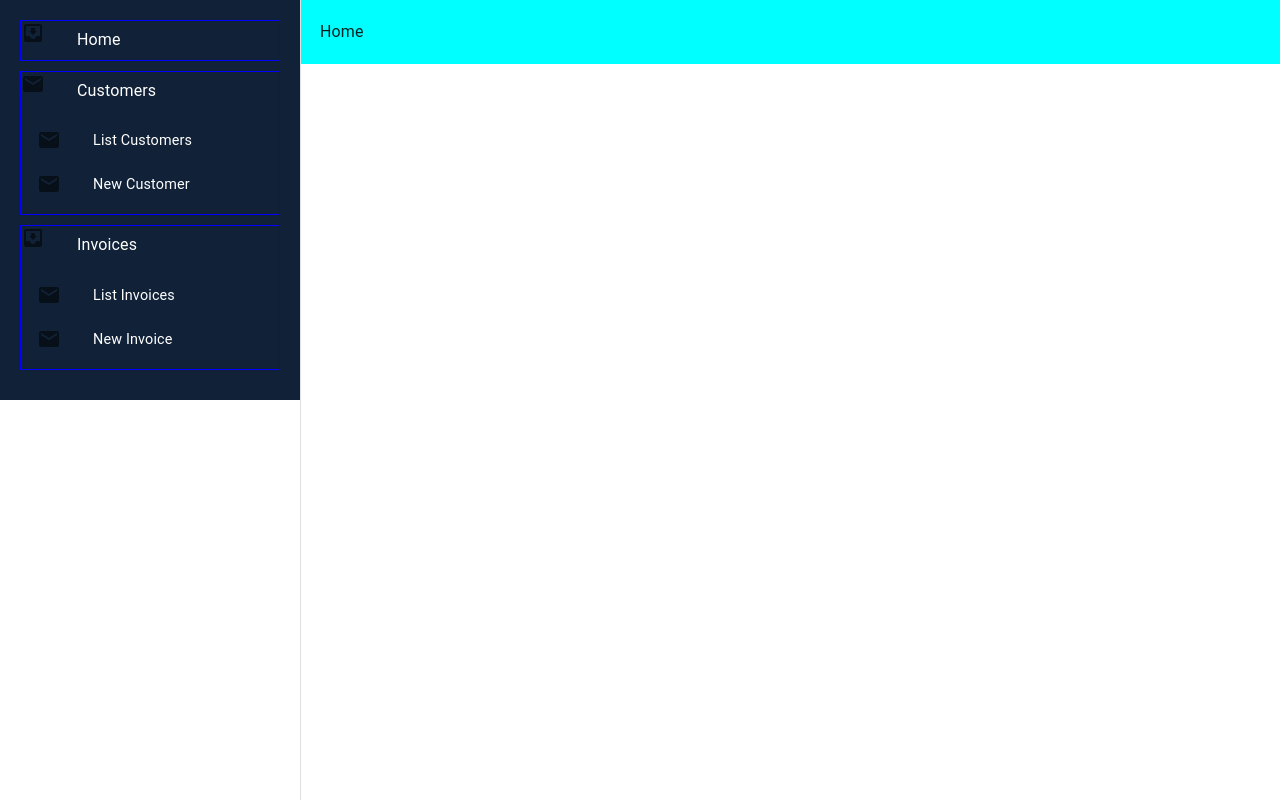
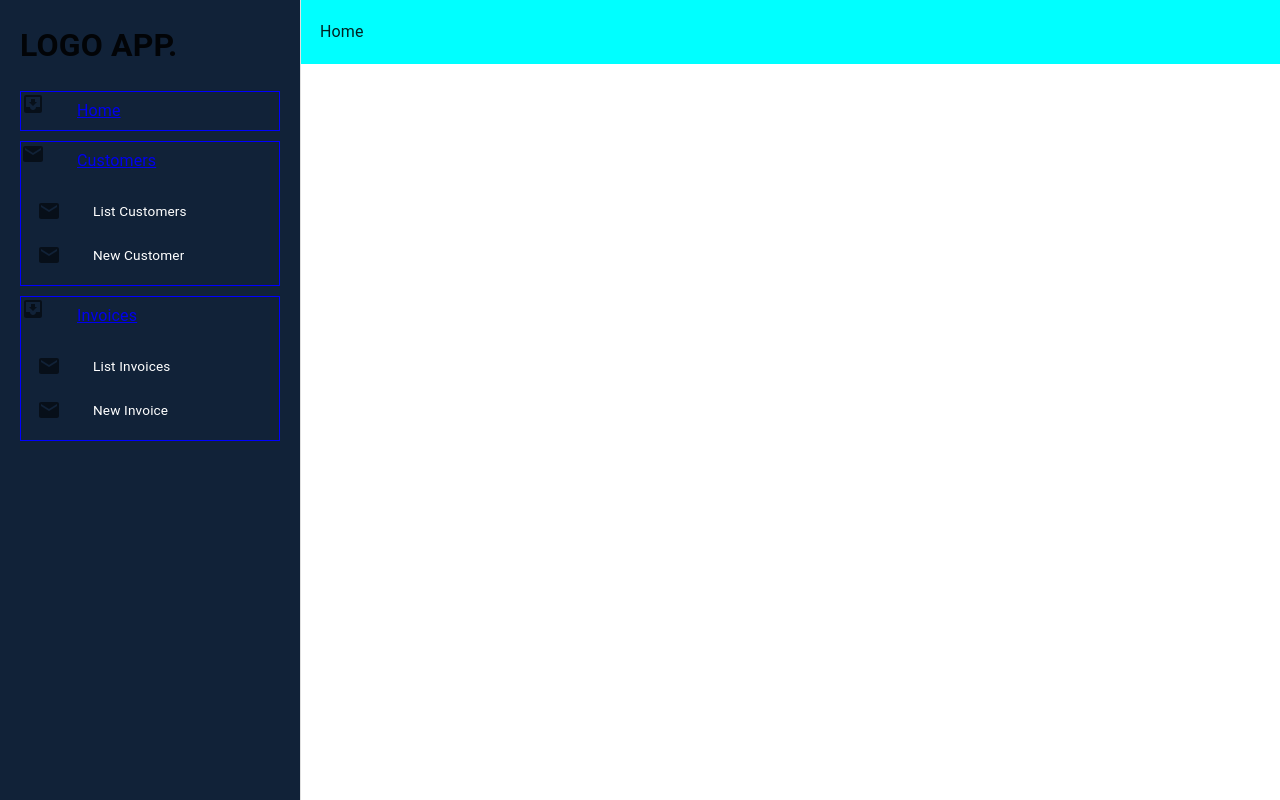
Before and after one commit to hsouiti/client-tracking-nodejs-react, a React (Create React App) app in the folder client/: page / in a window 1280 px wide. Built offline with nearby package versions, Linux system fonts and the light colour scheme.

Commit message:
working on the sidebar styles...

```diff
--- /dev/null
+++ b/client/src/components/layout/logo/LogoApp.tsx
@@ -0,0 +1,9 @@
+import React from 'react'
+
+const LogoApp = ({...logo}) => {
+    return (
+       <h1>{logo.text}</h1>
+    )
+}
+
+export default LogoApp
--- a/client/src/components/sidebar/SideBar.tsx
+++ b/client/src/components/sidebar/SideBar.tsx
@@ -12,28 +12,36 @@ import {
 
 import { appRoutes } from '../../constants/appRoutes'
 
-import useStyles from './styles'
+import useStyles from './sidebarStyles'
+import SideBarLink from './SideBarLink'
+import LogoApp from '../layout/logo/LogoApp'
 
+const logo= {text:'LOGO APP.'}
 
 const SideBar = () => {
   const styles = useStyles()
 
     return (
-
+      <>
       <MuiDrawer
         variant="permanent"
         anchor="left"
         open
         >
             <Box className={styles.sidebar}>
-
+                <LogoApp {...logo}/>
                   {
                     appRoutes.map(el => {
                       return (
                         <div className={styles.sideBarElement} key={el.name}>
                             <Typography variant="subtitle1" gutterBottom >
                                 <ListItemIcon >{el.icon}</ListItemIcon>
-                                {el.name}
+                                <NavLink
+                                to={el.path}
+                                //className={`${styles.navLink} ${styles.navLinkRoot}`}
+                                >
+                                  {el.name}
+                                </NavLink>
                               </Typography>
                             {
                               el.subLinks && (
@@ -41,36 +49,24 @@ const SideBar = () => {
                                   {
                                     el.subLinks?.map(item => {
                                       return (
-                                        <ListItem key={item.name}>
-                                          <ListItemIcon>{item.icon}</ListItemIcon>
-                                            <Typography
-                                              variant='subtitle1'
-                                              align='center'
-                                              noWrap
-                                            >
-                                              <NavLink
-                                                  exact
-                                                  to={item.path}
-                                                  className={styles.navLink}
-                                                  activeClassName={styles.selected}
-                                                >
-                                                {item.name}
+                                        // TODO: Extract to a new component <LinkSideBar />
 
-                                              </NavLink>
-                                            </Typography>
-                                        </ListItem>
+                                        <SideBarLink {...item} />
+
+
                                       )
                                     })
                                   }
                                 </List>
                               )
                             }
-                          </div>
-                        )
+                        </div>
+                      )
                     })
                 }
          </Box>
       </MuiDrawer>
+      </>
     )
 
 }
--- /dev/null
+++ b/client/src/components/sidebar/SideBarLink.tsx
@@ -0,0 +1,37 @@
+import React from 'react'
+
+import { NavLink } from 'react-router-dom'
+import {ListItem, ListItemIcon, Typography} from '@mui/material'
+
+import useStyles from './sidebarLinkStyles'
+
+const SideBarLink = ({...item}) => {
+    const styles = useStyles()
+console.log('styles', styles)
+    return (
+            <ListItem
+                key={item.name}
+                classes={{ root: styles.item}}>
+                 <ListItemIcon>{item.icon}</ListItemIcon>
+                <Typography
+                    variant='subtitle1'
+                    align='center'
+                    noWrap
+
+                >
+                    <NavLink
+                    exact
+                    to={item.path}
+                 className={styles.navLink}
+                  activeClassName={styles.selected}
+                    >
+                        {item.name}
+
+                    </NavLink>
+                </Typography>
+            </ListItem>
+
+    )
+}
+
+export default SideBarLink
--- /dev/null
+++ b/client/src/components/sidebar/sidebarLinkStyles.tsx
@@ -0,0 +1,61 @@
+import { makeStyles } from '@mui/styles'
+
+
+export default makeStyles({
+
+    root: {
+        color: 'white',
+        border: '1px solid yellow',
+        backgroundColor: 'purple',
+    },
+    item: {
+        paddingTop: 3,
+        paddingBottom: 3 ,
+    },
+    navLink: {
+        textDecoration: 'none',
+        color: 'white',
+        fontWeight: 'normal',
+        margin:0,
+        fontSize: '.85rem'
+    },
+    selected: {
+        textDecoration: 'underline'
+    }
+});
+
+/*
+export const styles = (theme) => ({
+  /* Styles applied to the (normally root) `component` element. May be wrapped by a `container`. */
+  /*root: {
+    '&$focusVisible': {
+      backgroundColor: theme.palette.action.selected,
+    },
+    '&$selected, &$selected:hover': {
+      backgroundColor: theme.palette.action.selected,
+    },
+    '&$disabled': {
+      opacity: 0.5,
+    },
+  },
+  /* Pseudo-class applied to the `component`'s `focusVisibleClassName` prop if `button={true}`. */
+  //focusVisible: {},
+  /* Styles applied to the inner `component` element if `button={true}`. */
+  /*button: {
+    transition: theme.transitions.create('background-color', {
+      duration: theme.transitions.duration.shortest,
+    }),
+    '&:hover': {
+      textDecoration: 'none',
+      backgroundColor: theme.palette.action.hover,
+      // Reset on touch devices, it doesn't add specificity
+      '@media (hover: none)': {
+        backgroundColor: 'transparent',
+      },
+    },
+  },
+  /* Pseudo-class applied to the root element if `selected={true}`. */
+ /* selected: {},
+});
+
+*/
--- a/client/src/components/sidebar/styles.tsx
+++ b/client/src/components/sidebar/sidebarStyles.tsx
@@ -6,25 +6,22 @@ export default makeStyles({
 
     sidebar: {
         width: drawerWidth,
-        padding:20,
+        padding:'0 20px',
         backgroundColor: 'rgba(17,34,56,1)',
+        height: '100vh'
     },
     sideBarElement: {
         border: '1px solid blue',
         color:'white',
          marginBottom: 10
-        },
+    },
     sublinksList: {
-        //border: '1px solid purple'
         color: 'white'
     },
-    navLink: {
-        textDecoration: 'none',
-        color: 'white',
-        fontWeight: 'normal',
-        fontSize: '.9rem'
+    sublinksListItem: {
+        backgroundColor: 'red',
+        margin: 10,
+        paddingTop: 0,
+        paddingBottom: 50
     },
-    selected: {
-        textDecoration: 'underline'
-    }
 });
--- a/client/src/components/sidebar/style.css
+++ /dev/null
@@ -1,19 +0,0 @@
-li a,
-.selected {
-  /*  padding: 10px 15px;
-  text-decoration: none;
-  display: inline-block;
-  width: 100%; */
-}
-
-.selected {
-  background-color: rebeccapurple;
-  color: white;
-}
-ul {
-  list-style-type: none;
-}
-li {
-  width: 150px;
-  margin: 15px 0;
-}
--- a/client/src/constants/appRoutes.tsx
+++ b/client/src/constants/appRoutes.tsx
@@ -4,8 +4,10 @@ import InboxIcon from '@mui/icons-material/MoveToInbox';
 import MailIcon from '@mui/icons-material/Mail';
 
 
-// Get the name of each chunk in build (webpackChunkName)
-
+/* To Get the name of each chunk
+    in production you must add
+    (webpackChunkName) as below.
+*/
 const Home = React.lazy(() => import (/* webpackChunkName: "Home"*/ '../pages/home/home'))
 const Customers = React.lazy (() => import (/* webpackChunkName: "Customers"*/ '../pages/customers/customers'))
 const Invoices = React.lazy(() => import (/* webpackChunkName: "Invoices" */ '../pages/invoices/invoices'))
--- a/client/src/routes/index.tsx
+++ b/client/src/routes/index.tsx
@@ -5,12 +5,11 @@ import { appRoutes } from '../constants/appRoutes';
 import SideBar from '../components/sidebar/SideBar';
 import Header from '../components/layout/header/Header';
 import { Box } from '@mui/material';
-import { drawerWidth } from '../components/sidebar/styles';
+import { drawerWidth } from '../components/sidebar/sidebarStyles';
 
 const NotFound = () => <h2>Not Found</h2>
 
 const RenderRoute = ({...route}: any) => {
-  console.log('hhh', route)
   return <Route
     exact={route.exact}
     path={route.Path}
```
